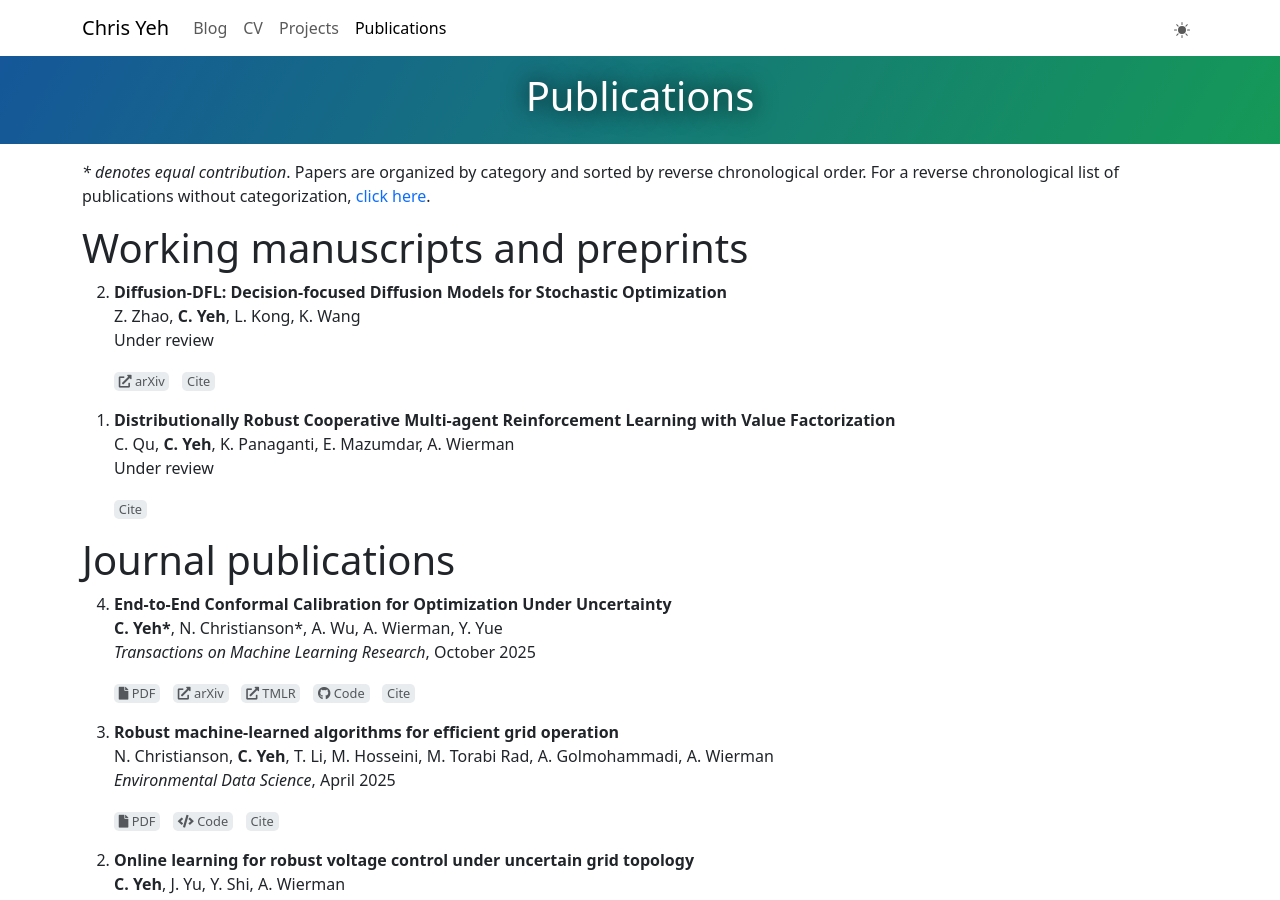
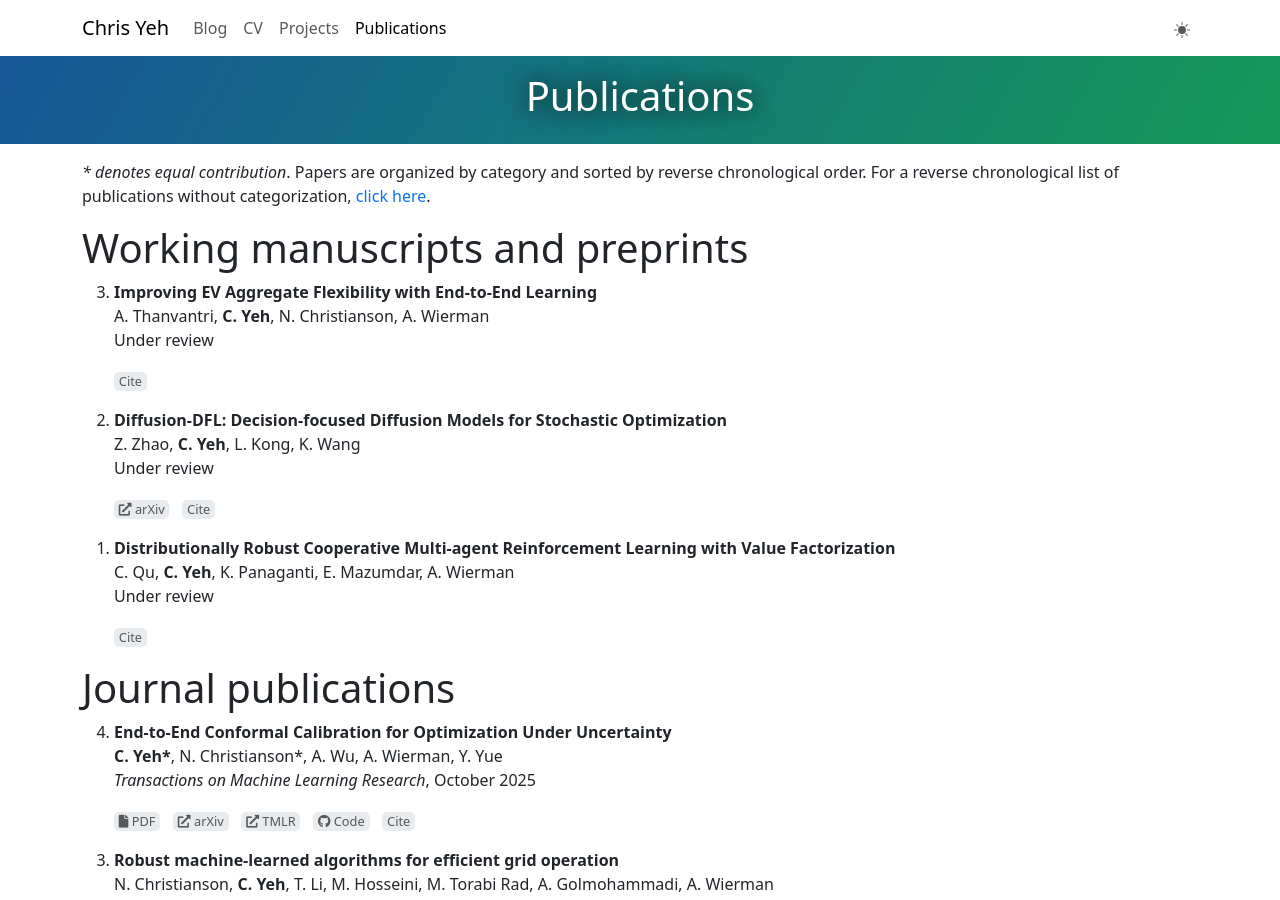
Before and after one commit to chrisyeh96/chrisyeh96.github.io, a Jekyll site: the page built from publications.md, in a window 1280 px wide and 900 px high. Built offline with Jekyll 4.4.1, drawn with Linux system fonts in a browser that asks for light colours.

Commit message:
Publications: add EV Aggregate Flexibility paper under submission

```diff
--- a/_data/publications.yml
+++ b/_data/publications.yml
@@ -12,6 +12,21 @@
 # ==================
 # 2025
 # ==================
+
+- formatted: |
+    **Improving EV Aggregate Flexibility with End-to-End Learning**\
+    A. Thanvantri, **C. Yeh**, N. Christianson, A. Wierman\
+    Under review
+  citation: |
+    A. Thanvantri, C. Yeh, N. Christianson, and A. Wierman\, "Improving EV Aggregate Flexibility with End-to-End Learning," Nov. 2025.
+  bibtex: |
+    @unpublished{thanvantri2025improving,
+        title = {Improving EV Aggregate Flexibility with End-to-End Learning},
+        author = {Thanvantri, Apoorva and Yeh, Christopher and Christianson, Nicolas and Wierman, Adam},
+        year = 2025,
+        month = nov,
+    }
+  venue_type: preprint
 
 - formatted: |
     **Diffusion-DFL: Decision-focused Diffusion Models for Stochastic Optimization**\
```
